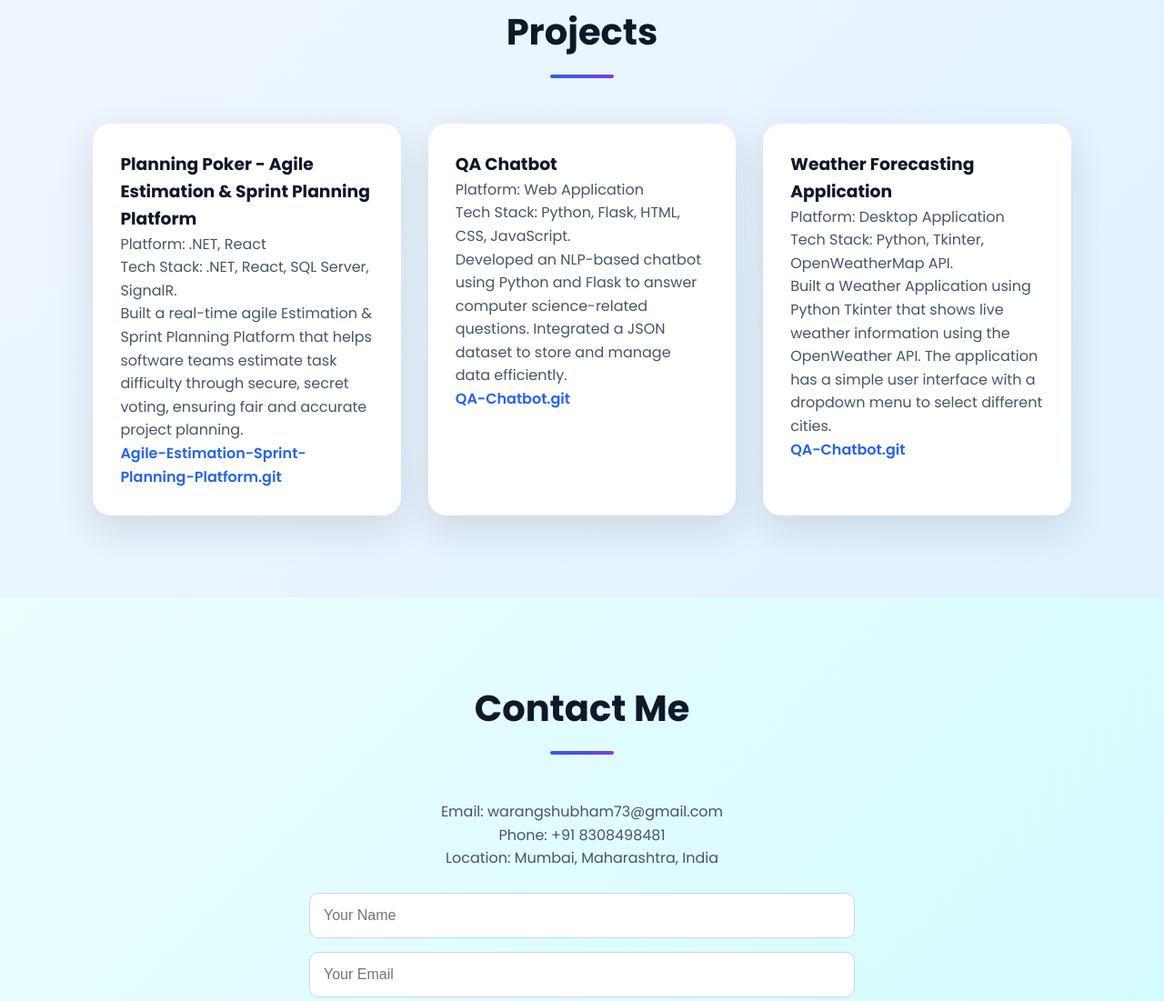
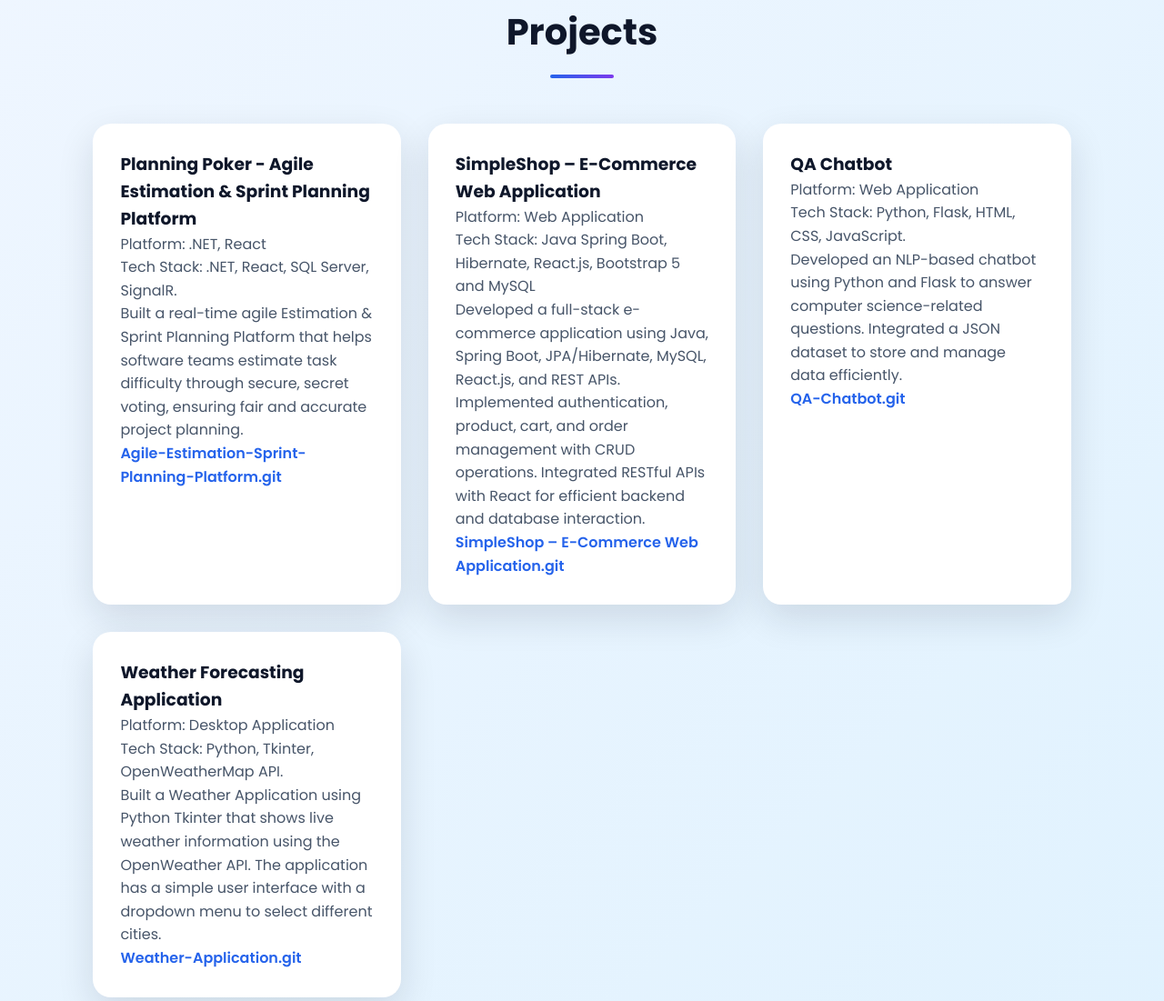
Before and after one commit to GopalSwarang/Portfolio, a plain HTML site: page index.html in a window 1280 px wide. Shown: the part 2787-3888 px from the top of the page at 91% size. Drawn offline with Linux system fonts and the light colour scheme.

Commit message:
New detail added!!

```diff
--- a/index.html
+++ b/index.html
@@ -341,6 +341,39 @@
 
             </div>
 
+            <div class="project-card">
+
+
+                <h3>
+                    SimpleShop – E-Commerce Web Application
+                </h3>
+
+
+                <p>
+                    Platform: Web Application
+                </p>
+
+
+                <p>
+                    Tech Stack:
+                    Java Spring Boot, Hibernate, React.js, Bootstrap 5 and MySQL
+                </p>
+
+
+                <p>
+                    Developed a full-stack e-commerce application using Java, Spring Boot, JPA/Hibernate, MySQL,
+                    React.js, and REST APIs.
+                    Implemented authentication, product, cart, and order management with CRUD operations. Integrated
+                    RESTful APIs
+                    with React for efficient backend and database interaction.
+                </p>
+
+
+                <a href="https://github.com/GopalSwarang/SimpleShop-Ecommerce.git">
+                    SimpleShop – E-Commerce Web Application.git
+                </a>
+            </div>
+
 
 
 
@@ -404,8 +437,8 @@
                 </p>
 
 
-                <a href="https://github.com/GopalSwarang/QA-Chatbot.git">
-                    QA-Chatbot.git
+                <a href="https://github.com/GopalSwarang/Weather-Application.git">
+                    Weather-Application.git
                 </a>
             </div>
 
```
